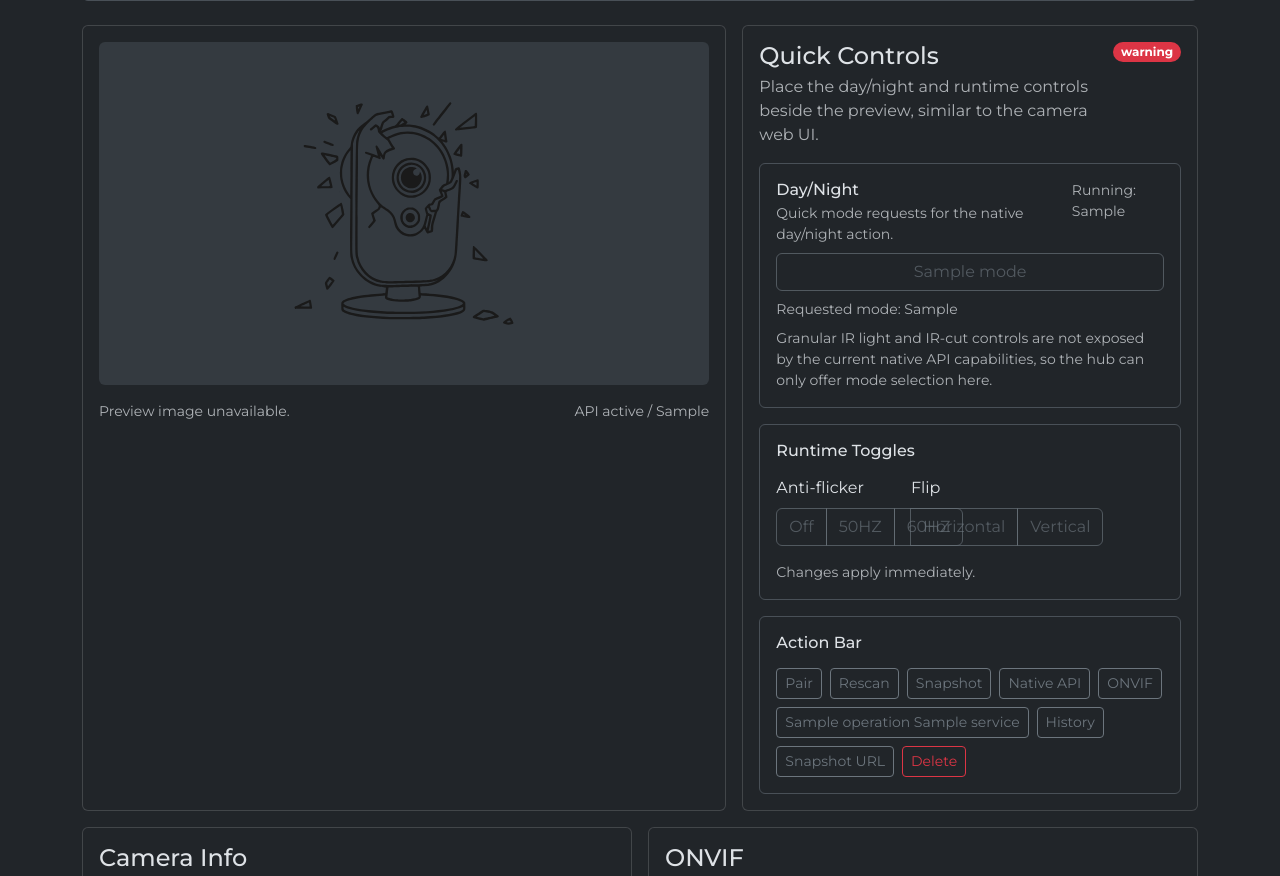
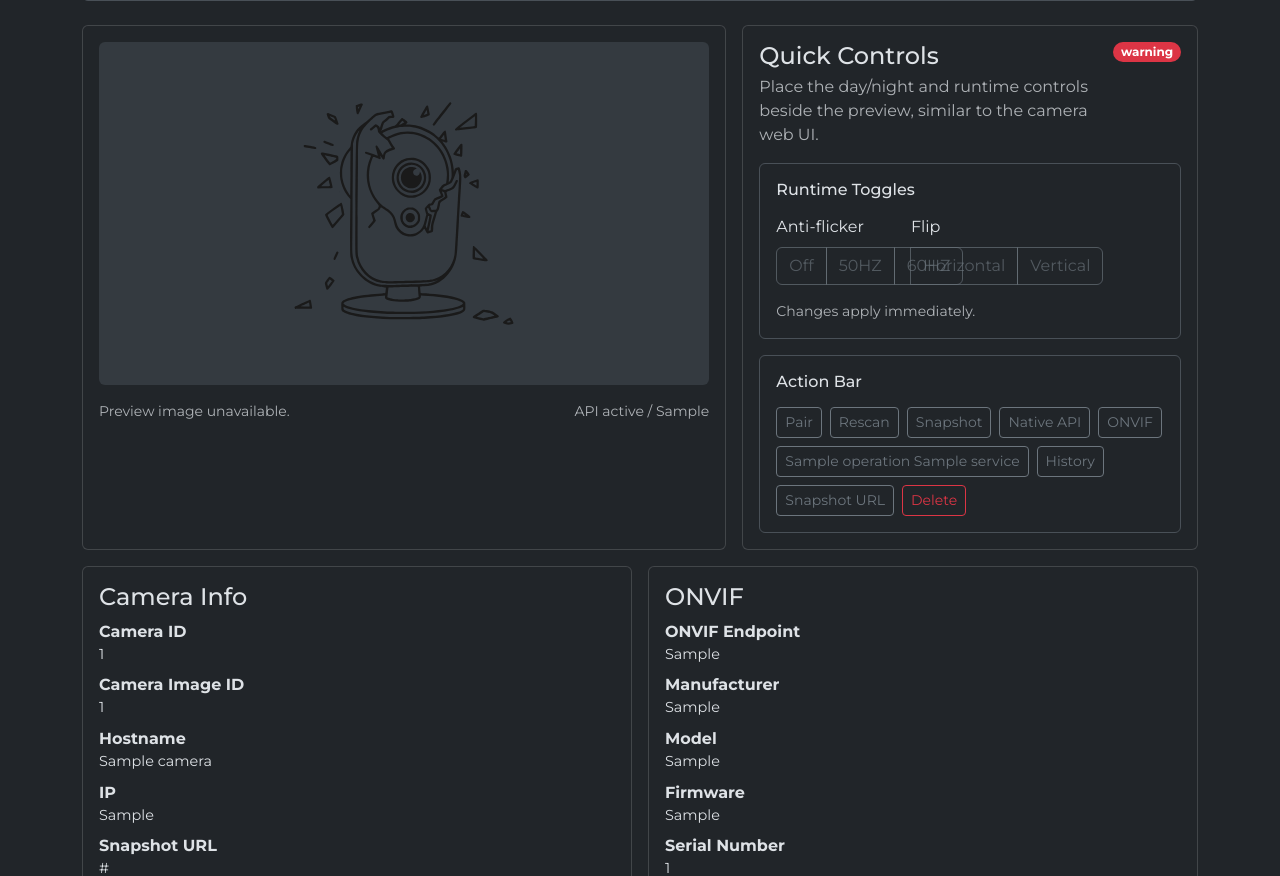
Before and after one commit to themactep/thingino-hub, a Python web app: template app/templates/camera_detail.html in a window 1280 px wide. Shown: the part 287-1163 px from the top of the page. Run offline with Jinja, Linux system fonts and the light colour scheme; the template is opened without the code that fills it: most values are stand-ins (such as "Sample title", 1, 10 or a date in 2020).

Commit message:
Remove redundant Day/Night card (control bar handles it)
Co-authored-by: Copilot <223556219+Copilot@users.noreply.github.com>

```diff
--- a/app/templates/camera_detail.html
+++ b/app/templates/camera_detail.html
@@ -220,29 +220,6 @@
               <p class="text-body-secondary mb-0">Place the day/night and runtime controls beside the preview, similar to the camera web UI.</p>
             </div>
             <span class="badge rounded-pill {{ 'text-bg-success' if camera.status == 'online' else 'text-bg-danger' }}" data-camera-field="status">{{ camera.status }}</span>
-          </div>
-
-          <div class="border rounded p-3 mb-3">
-            <div class="d-flex justify-content-between align-items-start gap-3 mb-2">
-              <div>
-                <h3 class="h6 mb-1">Day/Night</h3>
-                <p class="small text-body-secondary mb-0">Quick mode requests for the native day/night action.</p>
-              </div>
-              <span class="small text-body-secondary">Running: <span id="daynight-running-mode-inline">{{ camera.native_daynight_running_mode or 'unknown' }}</span></span>
-            </div>
-            <div class="btn-group w-100 mb-2" role="group" aria-label="Day night mode">
-              {% for mode in camera.native_daynight_modes %}
-                <button
-                  type="button"
-                  class="btn {% if camera.native_daynight_requested_mode == mode %}btn-primary{% else %}btn-outline-secondary{% endif %}"
-                  data-async-action="{{ url_for('set_daynight', camera_id=camera.camera_id) }}"
-                  data-async-payload='{"daynight_mode":"{{ mode }}"}'
-                  data-daynight-mode-button="{{ mode }}"
-                  {% if not camera.native_daynight_action_supported %}disabled{% endif %}>{{ 'Auto' if mode == 'auto' else mode|capitalize }}</button>
-              {% endfor %}
-            </div>
-            <div class="small text-body-secondary" id="daynight-requested-mode-text">Requested mode: {{ camera.native_daynight_requested_mode }}</div>
-            <div class="small text-body-secondary mt-2">Granular IR light and IR-cut controls are not exposed by the current native API capabilities, so the hub can only offer mode selection here.</div>
           </div>
 
           <form action="{{ url_for('apply_supported_config', camera_id=camera.camera_id) }}" method="post" class="border rounded p-3 mb-3" data-async-form>
```
